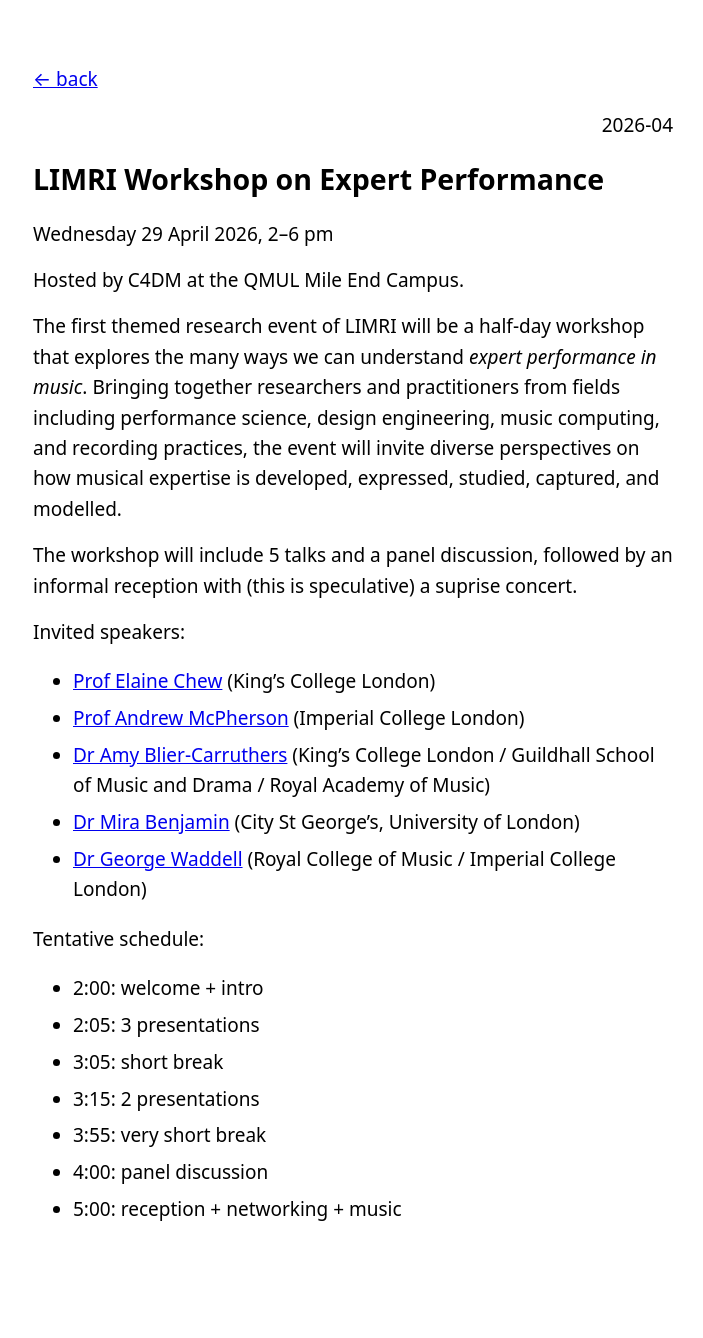
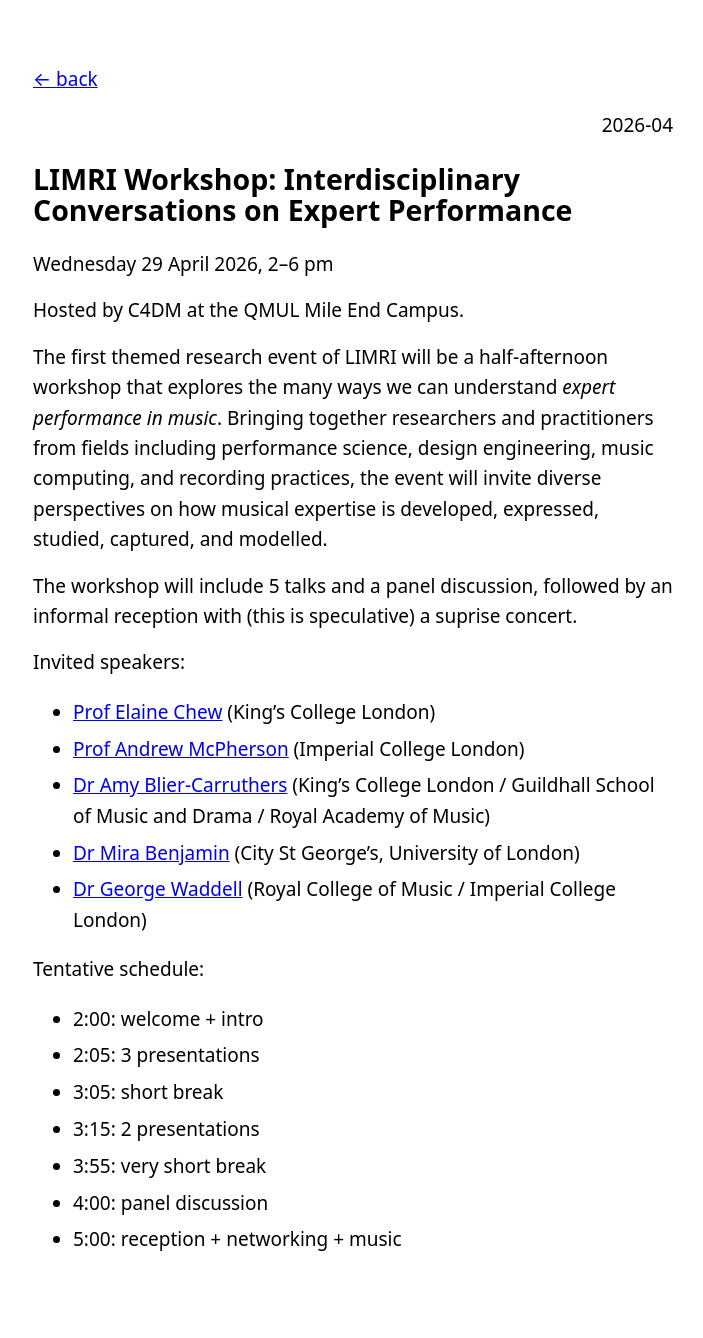
Before and after one commit to dmrn-limri/dmrn-limri.github.io, a Jekyll site: the page built from _posts/2026-04-20-workshop-expert-performance.md, in a window 1280 px wide. Shown: the whole page, without its empty margins (287-990 px from the left). Built offline with Jekyll 4.4.1, drawn with Linux system fonts in a browser that asks for light colours; before the commit the page ends 1307 px from its top, so only the background shows below that.

Commit message:
Update 2026-04-20-workshop-expert-performance.md

```diff
--- a/_posts/2026-04-20-workshop-expert-performance.md
+++ b/_posts/2026-04-20-workshop-expert-performance.md
@@ -1,6 +1,6 @@
 ---
 layout: post
-title: "LIMRI Workshop on Expert Performance"
+title: "LIMRI Workshop: Interdisciplinary Conversations on Expert Performance"
 slug: workshop-expert-performance
 ---
 
@@ -8,7 +8,7 @@ Wednesday 29 April 2026, 2–6 pm
 
 Hosted by C4DM at the QMUL Mile End Campus.
 
-The first themed research event of LIMRI will be a half-day workshop that explores the many ways we can understand *expert performance in music*. Bringing together researchers and practitioners from fields including performance science, design engineering, music computing, and recording practices, the event will invite diverse perspectives on how musical expertise is developed, expressed, studied, captured, and modelled.
+The first themed research event of LIMRI will be a half-afternoon workshop that explores the many ways we can understand *expert performance in music*. Bringing together researchers and practitioners from fields including performance science, design engineering, music computing, and recording practices, the event will invite diverse perspectives on how musical expertise is developed, expressed, studied, captured, and modelled.
 
 The workshop will include 5 talks and a panel discussion, followed by an informal reception with (this is speculative) a suprise concert.
 
```
